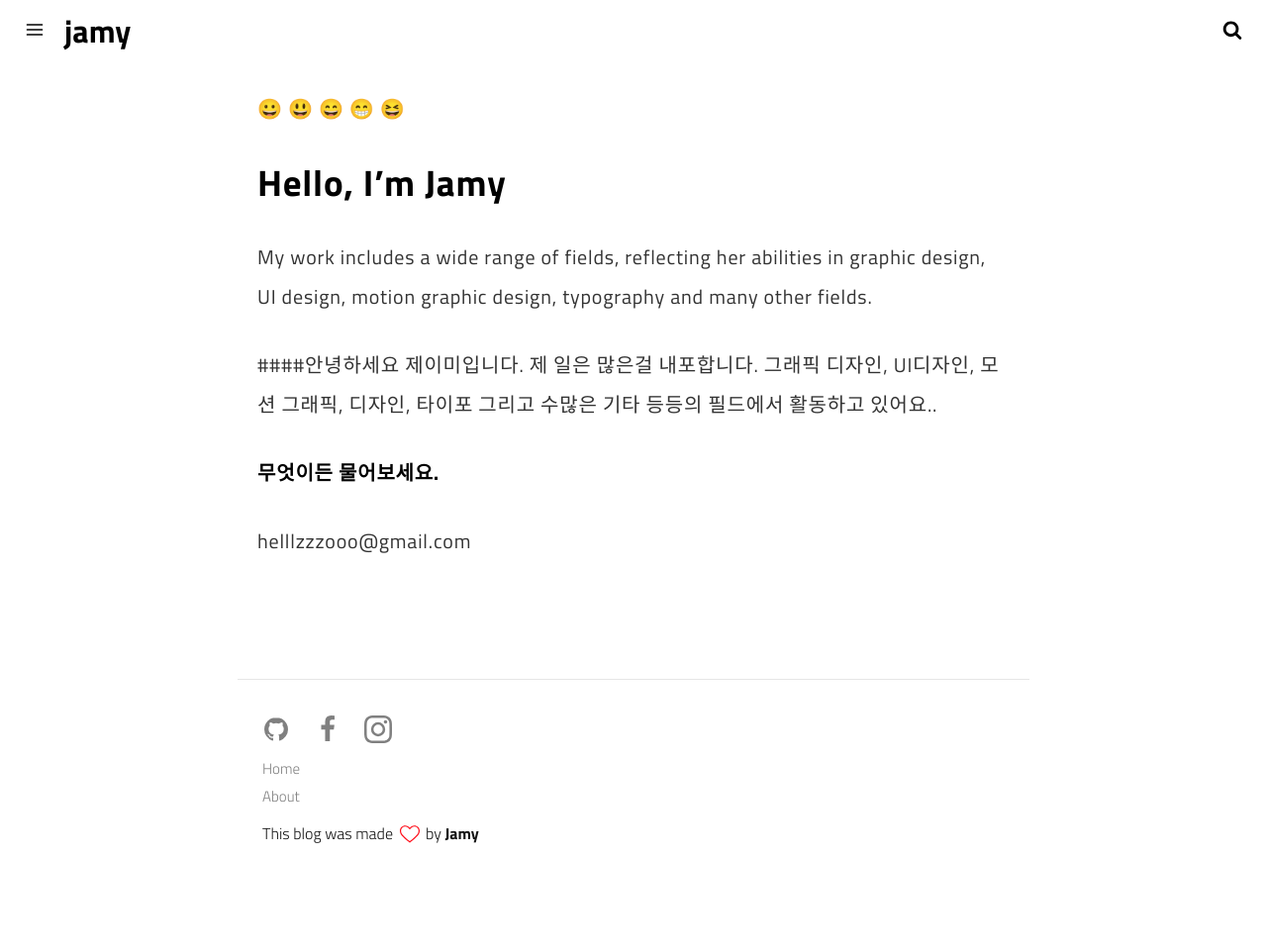
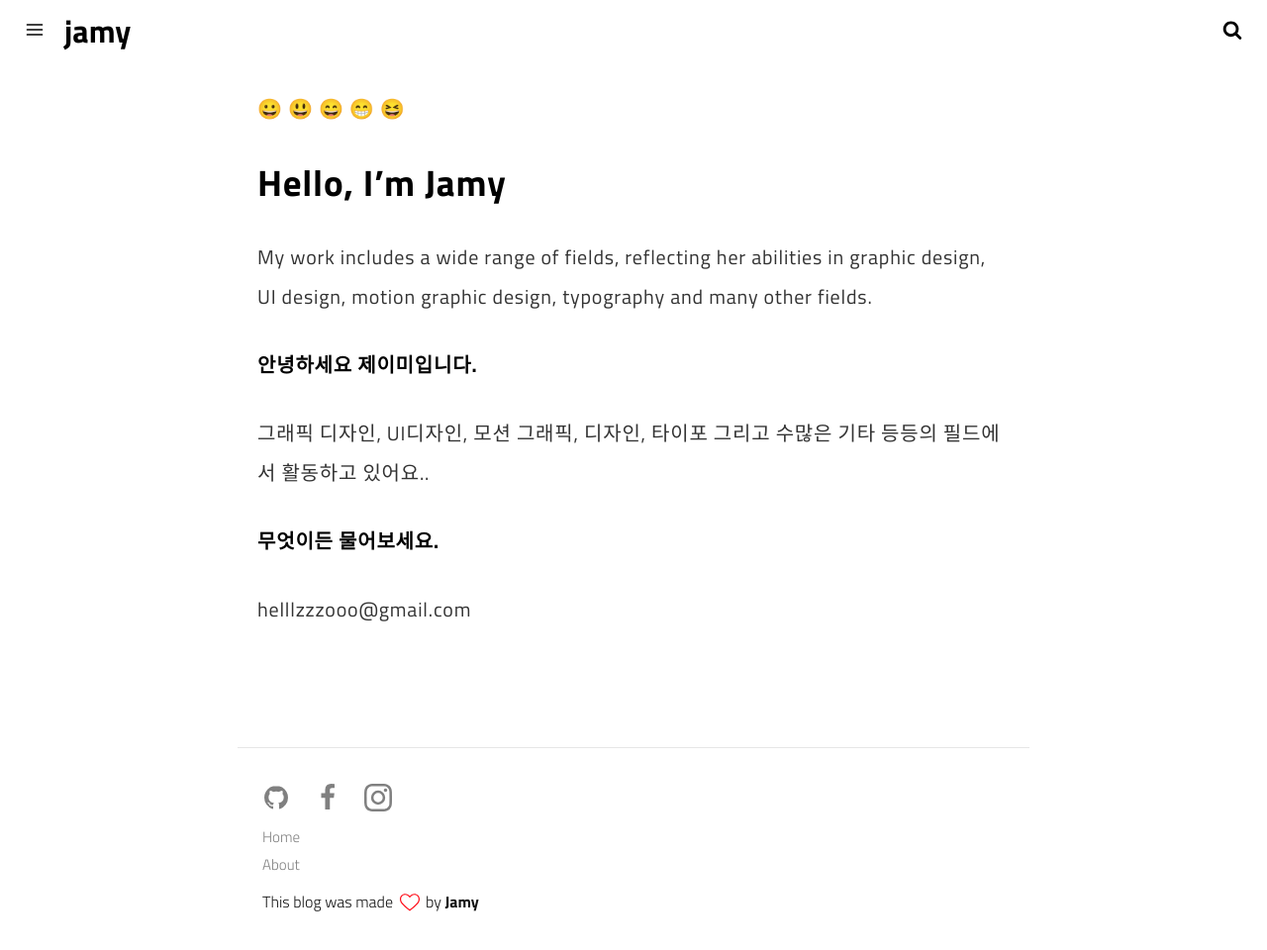
Before and after one commit to crazyjamy/crazyjamy.github.io, a Jekyll site: the page built from about.md, in a window 1280 px wide and 960 px high. Shown: the whole window at 99% size. Built offline with Jekyll 4.4.1, drawn with Linux system fonts in a browser that asks for light colours.

Commit message:
Update about.md

```diff
--- a/about.md
+++ b/about.md
@@ -11,8 +11,8 @@ permalink: /about/
 
 My work includes a wide range of fields, reflecting her abilities in graphic design, UI design, motion graphic design, typography and many other fields.
 
-####안녕하세요 제이미입니다.
-제 일은 많은걸 내포합니다. 그래픽 디자인, UI디자인, 모션 그래픽, 디자인, 타이포 그리고 수많은 기타 등등의 필드에서 활동하고 있어요..
+#### 안녕하세요 제이미입니다.
+그래픽 디자인, UI디자인, 모션 그래픽, 디자인, 타이포 그리고 수많은 기타 등등의 필드에서 활동하고 있어요..
 
 #### 무엇이든 물어보세요.
 helllzzzooo@gmail.com
```
